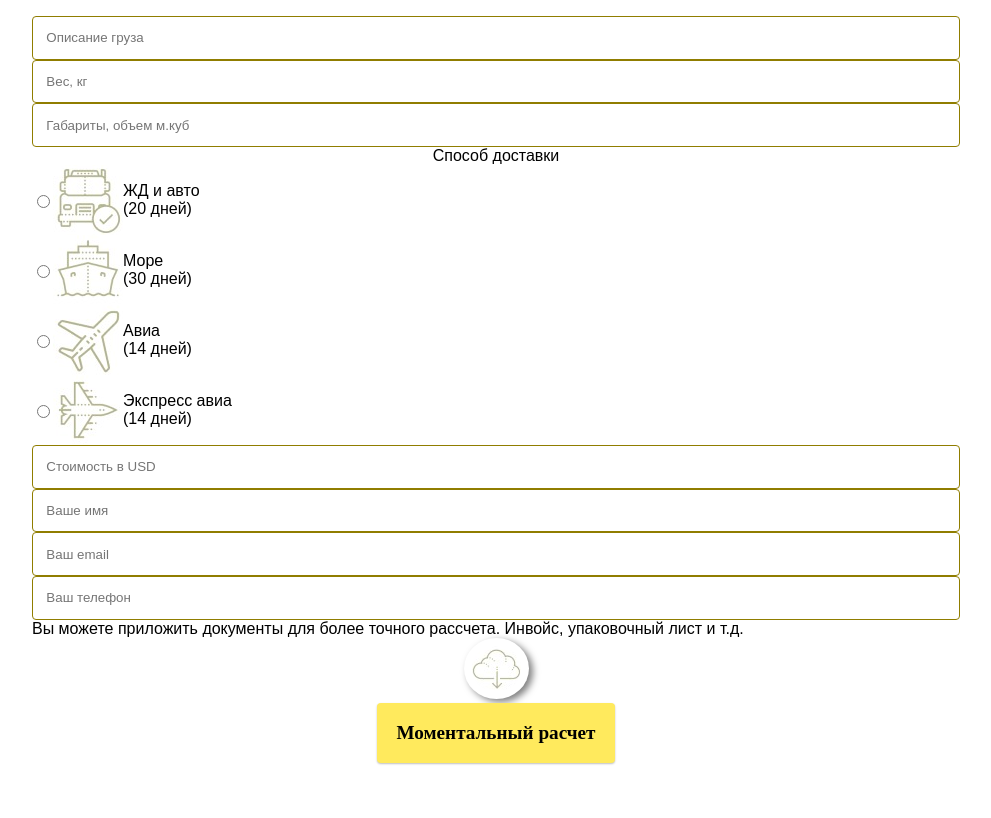
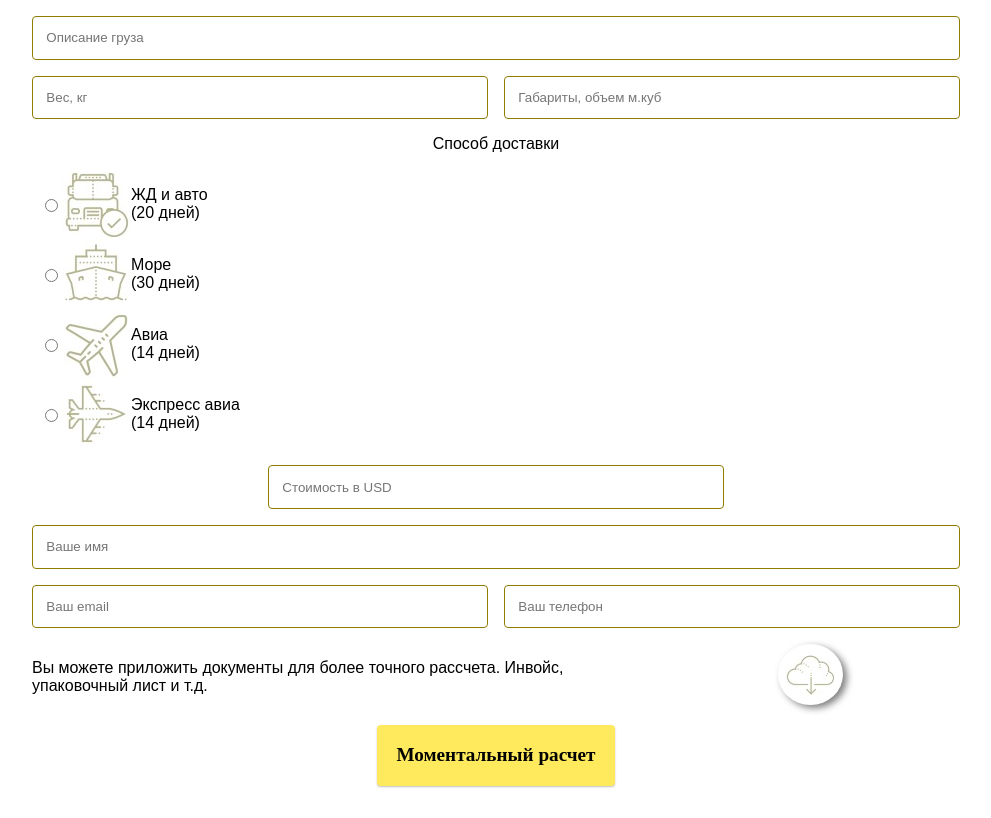
Before and after one commit to dhmk083/css-demos, a plain HTML site: page delivery-form.html in a window 1280 px wide. Shown: the whole page, without its empty margins (144-1135 px from the left). Drawn offline with nearby package versions, Linux system fonts and the light colour scheme; files that its build step writes are made by us from their sources; files whose address does not match are found by name.

Commit message:
~ to use new .row .col grid

```diff
--- a/delivery-form.html
+++ b/delivery-form.html
@@ -8,49 +8,49 @@
   </head>
   <body>
     <form id="delivery-form">
-      <div class="flow">
-        <div class="cell-12">
+      <div class="row">
+        <div class="col-12">
           <div class="field">
             <input name="description" placeholder="Описание груза" />
           </div>
         </div>
-        <div class="cell-md-6">
+        <div class="col-md-6">
           <div class="field">
             <input type="number" name="weight" placeholder="Вес, кг" />
           </div>
         </div>
-        <div class="cell-md-6">
+        <div class="col-md-6">
           <div class="field">
             <input name="dimensions" placeholder="Габариты, объем м.куб" />
           </div>
         </div>
-        <div class="cell text-center">
+        <div class="col text-center">
           Способ доставки
         </div>
-        <div class="cell-12 field">
+        <div class="col-12 field">
           <div class="flow">
-            <div class="cell-6 offset-3 cell-sm-6 offset-sm-0 cell-md">
+            <div class="col-6 offset-3 col-sm-6 offset-sm-0 col-md">
               <label class="delivery-type">
                 <input type="radio" name="delivery-type" value="truck" />
                 <img src="assets/delivery-form/truck.png" alt="truck" />
                 ЖД и авто<br />(20 дней)
               </label>
             </div>
-            <div class="cell-6 offset-3 cell-sm-6 offset-sm-0 cell-md">
+            <div class="col-6 offset-3 col-sm-6 offset-sm-0 col-md">
               <label class="delivery-type">
                 <input type="radio" name="delivery-type" value="ship" />
                 <img src="assets/delivery-form/ship.png" alt="ship" />
                 Море<br />(30 дней)
               </label>
             </div>
-            <div class="cell-6 offset-3 cell-sm-6 offset-sm-0 cell-md">
+            <div class="col-6 offset-3 col-sm-6 offset-sm-0 col-md">
               <label class="delivery-type">
                 <input type="radio" name="delivery-type" value="plane" />
                 <img src="assets/delivery-form/plane.png" alt="plane" />
                 Авиа<br />(14 дней)
               </label>
             </div>
-            <div class="cell-6 offset-3 cell-sm-6 offset-sm-0 cell-md">
+            <div class="col-6 offset-3 col-sm-6 offset-sm-0 col-md">
               <label class="delivery-type">
                 <input type="radio" name="delivery-type" value="plane-fast" />
                 <img
@@ -62,31 +62,31 @@
             </div>
           </div>
         </div>
-        <div class="cell-md-6 margin-center">
+        <div class="col-md-6 margin-center">
           <div class="field">
             <input name="cost" placeholder="Стоимость в USD" readonly />
           </div>
         </div>
-        <div class="cell-12">
+        <div class="col-12">
           <div class="field">
             <input name="customer-name" placeholder="Ваше имя" />
           </div>
         </div>
-        <div class="cell-md-6">
+        <div class="col-md-6">
           <div class="field">
             <input name="customer-email" placeholder="Ваш email" />
           </div>
         </div>
-        <div class="cell-md-6">
+        <div class="col-md-6">
           <div class="field">
             <input name="customer-phone" placeholder="Ваш телефон" />
           </div>
         </div>
-        <div class="cell-md-8 attachment">
+        <div class="col-md-8 attachment">
           Вы можете приложить документы для более точного рассчета. Инвойс,
           упаковочный лист и т.д.
         </div>
-        <div class="cell-md-4 text-center">
+        <div class="col-md-4 text-center">
           <label>
             <img
               src="assets/delivery-form/upload.png"
@@ -96,7 +96,7 @@
             <input type="file" name="attachment" />
           </label>
         </div>
-        <div class="cell text-center">
+        <div class="col text-center">
           <input type="submit" value="Моментальный расчет" />
         </div>
       </div>
```
Also changed, not shown: about-2.html (+3 -3 lines), sass/about-2.scss (+2 -20 lines).
